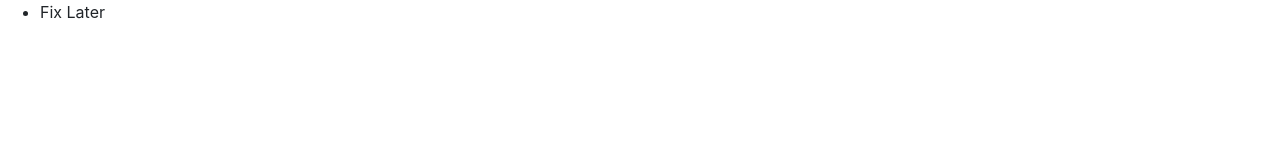
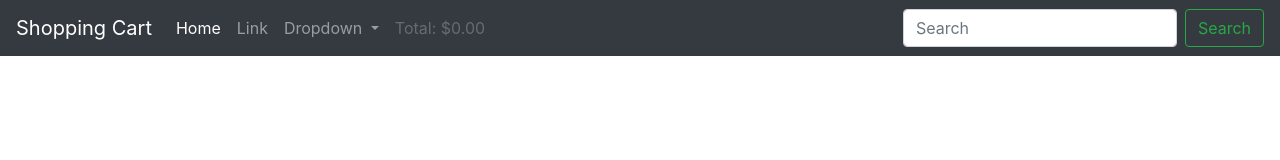
Before and after one commit to Ezouth/Better_Internet_Shop, a plain HTML site: page index.html in a window 1280 px wide. Drawn offline with nearby package versions, Linux system fonts and the light colour scheme.

Commit message:
Added correct navbar

```diff
--- a/components/header.html
+++ b/components/header.html
@@ -1,7 +1,36 @@
-<!-- TODO: change out header -->
+<nav class="navbar navbar-expand-lg navbar-dark bg-dark">
+  <a class="navbar-brand" href="./index.html">Shopping Cart</a>
+  <button class="navbar-toggler" type="button" data-toggle="collapse" data-target="#navbarSupportedContent" aria-controls="navbarSupportedContent" aria-expanded="false" aria-label="Toggle navigation">
+    <span class="navbar-toggler-icon"></span>
+  </button>
 
-<nav>
-  <ul>
-    <li> Fix Later </li>
-  </ul>
+  <div class="collapse navbar-collapse" id="navbarSupportedContent">
+    <ul class="navbar-nav mr-auto">
+      <li class="nav-item active">
+        <a class="nav-link" href="./index.html">Home <span class="sr-only">(current)</span></a>
+      </li>
+      <li class="nav-item">
+        <a class="nav-link" href="#">Link</a>
+      </li>
+      <li class="nav-item dropdown">
+        <a class="nav-link dropdown-toggle" href="#" id="navbarDropdown" role="button" data-toggle="dropdown" aria-haspopup="true" aria-expanded="false">
+          Dropdown
+        </a>
+        <div class="dropdown-menu" aria-labelledby="navbarDropdown">
+          <a class="dropdown-item" href="#">Action</a>
+          <a class="dropdown-item" href="#">Another action</a>
+          <div class="dropdown-divider"></div>
+          <a class="dropdown-item" href="#">Something else here</a>
+        </div>
+      </li>
+      <li class="nav-item">
+        <!--  TODO: Add functionality to change amount -->
+        <a class="nav-link disabled" href="#">Total: $0.00</a>
+      </li>
+    </ul>
+    <form class="form-inline my-2 my-lg-0">
+      <input class="form-control mr-sm-2" type="search" placeholder="Search" aria-label="Search">
+      <button class="btn btn-outline-success my-2 my-sm-0" type="submit">Search</button>
+    </form>
+  </div>
 </nav>
```
